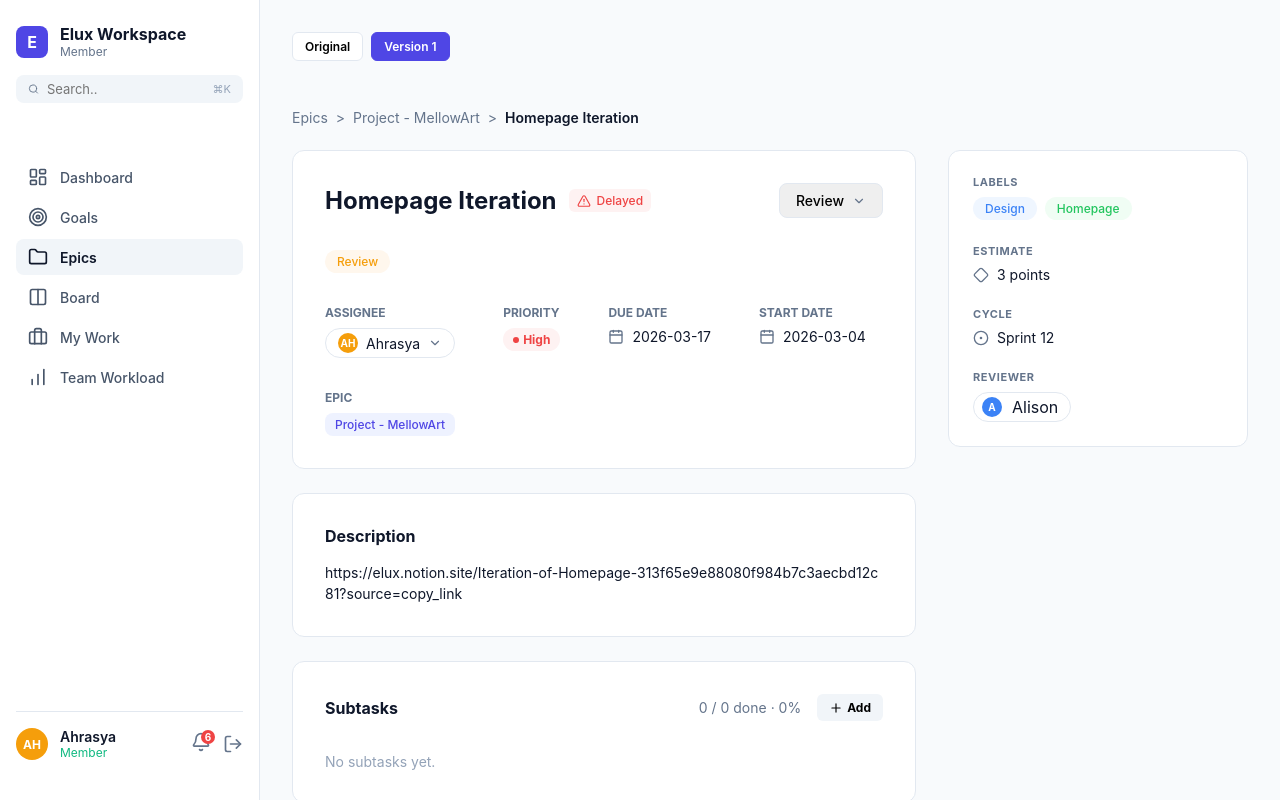
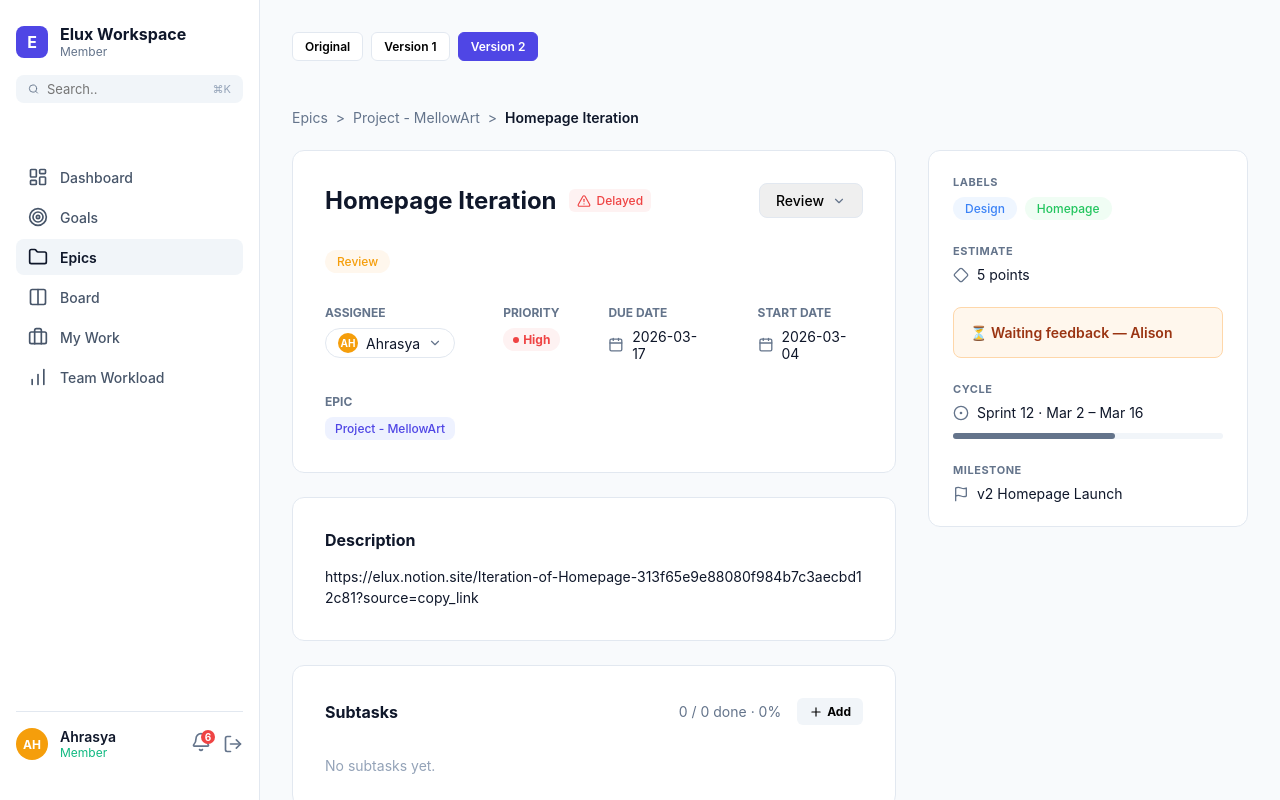
Before and after one commit to ahhrsya/eluxtop, a React (Vite) app: page / in a window 1280 px wide. Built offline with nearby package versions, Linux system fonts and the light colour scheme.

Commit message:
feat: add Version 2 layout with status banner and progress tracking

```diff
--- a/src/App.tsx
+++ b/src/App.tsx
@@ -19,7 +19,7 @@ import {
 import './index.css';
 
 function App() {
-  const [version, setVersion] = useState<'original' | 'v1'>('v1');
+  const [version, setVersion] = useState<'original' | 'v1' | 'v2'>('v2');
 
   return (
     <div className="dashboard-layout">
@@ -107,6 +107,12 @@ function App() {
           >
             Version 1
           </button>
+          <button
+            className={`version-btn ${version === 'v2' ? 'active' : ''}`}
+            onClick={() => setVersion('v2')}
+          >
+            Version 2
+          </button>
         </div>
 
         <div className="breadcrumbs">
@@ -117,8 +123,8 @@ function App() {
           <span className="active">Homepage Iteration</span>
         </div>
 
-        <div className={version === 'v1' ? 'page-grid' : ''}>
-          <div className={version === 'v1' ? 'left-column' : ''}>
+        <div className={(version === 'v1' || version === 'v2') ? 'page-grid' : ''}>
+          <div className={(version === 'v1' || version === 'v2') ? 'left-column' : ''}>
             {/* Header Card */}
             <div className="card">
               <div className="header-row">
@@ -212,9 +218,9 @@ function App() {
             </div>
           </div>
 
-          {/* Version 1 Right Sidebar */}
-          {version === 'v1' && (
-            <div className="sidebar-right">
+          {/* Version 1 & 2 Right Sidebar */}
+          {(version === 'v1' || version === 'v2') && (
+            <div className="sidebar-right" style={{ width: version === 'v2' ? 320 : 300 }}>
               <div className="sidebar-field">
                 <span className="field-label">LABELS</span>
                 <div className="pills-row">
@@ -227,18 +233,30 @@ function App() {
                 <span className="field-label">ESTIMATE</span>
                 <div className="sidebar-value">
                   <Diamond size={16} color="#64748B" />
-                  <span>3 points</span>
+                  <span>{version === 'v1' ? '3' : '5'} points</span>
                 </div>
               </div>
+
+              {version === 'v2' && (
+                <div className="status-banner">
+                  <span>⏳ Waiting feedback — Alison</span>
+                </div>
+              )}
 
               <div className="sidebar-field">
                 <span className="field-label">CYCLE</span>
                 <div className="sidebar-value">
                   <CircleDot size={16} color="#64748B" />
-                  <span>Sprint 12</span>
+                  <span>Sprint 12 {version === 'v2' && '· Mar 2 – Mar 16'}</span>
                 </div>
+                {version === 'v2' && (
+                  <div className="progress-container">
+                    <div className="progress-fill" style={{ width: '60%' }}></div>
+                  </div>
+                )}
               </div>
 
+              {version === 'v1' && (
                 <div className="sidebar-field">
                   <span className="field-label">REVIEWER</span>
                   <div className="reviewer-badge">
@@ -246,6 +264,17 @@ function App() {
                     <span>Alison</span>
                   </div>
                 </div>
+              )}
+
+              {version === 'v2' && (
+                <div className="sidebar-field">
+                  <span className="field-label">MILESTONE</span>
+                  <div className="sidebar-value">
+                    <svg width="16" height="16" viewBox="0 0 24 24" fill="none" stroke="#64748B" strokeWidth="2" strokeLinecap="round" strokeLinejoin="round"><path d="M4 15s1-1 4-1 5 2 8 2 4-1 4-1V3s-1 1-4 1-5-2-8-2-4 1-4 1z"></path><line x1="4" y1="22" x2="4" y2="15"></line></svg>
+                    <span>v2 Homepage Launch</span>
+                  </div>
+                </div>
+              )}
             </div>
           )}
         </div>
--- a/src/index.css
+++ b/src/index.css
@@ -479,3 +479,29 @@ body {
   color: white;
   border-color: var(--primary-color);
 }
+
+.status-banner {
+  background-color: #fff7ed;
+  border: 1px solid #fed7aa;
+  padding: 16px;
+  border-radius: 8px;
+  color: #9a3412;
+  font-size: 14px;
+  font-weight: 600;
+  display: flex;
+  align-items: center;
+}
+
+.progress-container {
+  width: 100%;
+  height: 6px;
+  background-color: #f1f5f9;
+  border-radius: 3px;
+  margin-top: 4px;
+}
+
+.progress-fill {
+  height: 100%;
+  background-color: #64748b;
+  border-radius: 3px;
+}
```
Lines whose indentation alone changed are shown as unchanged.
